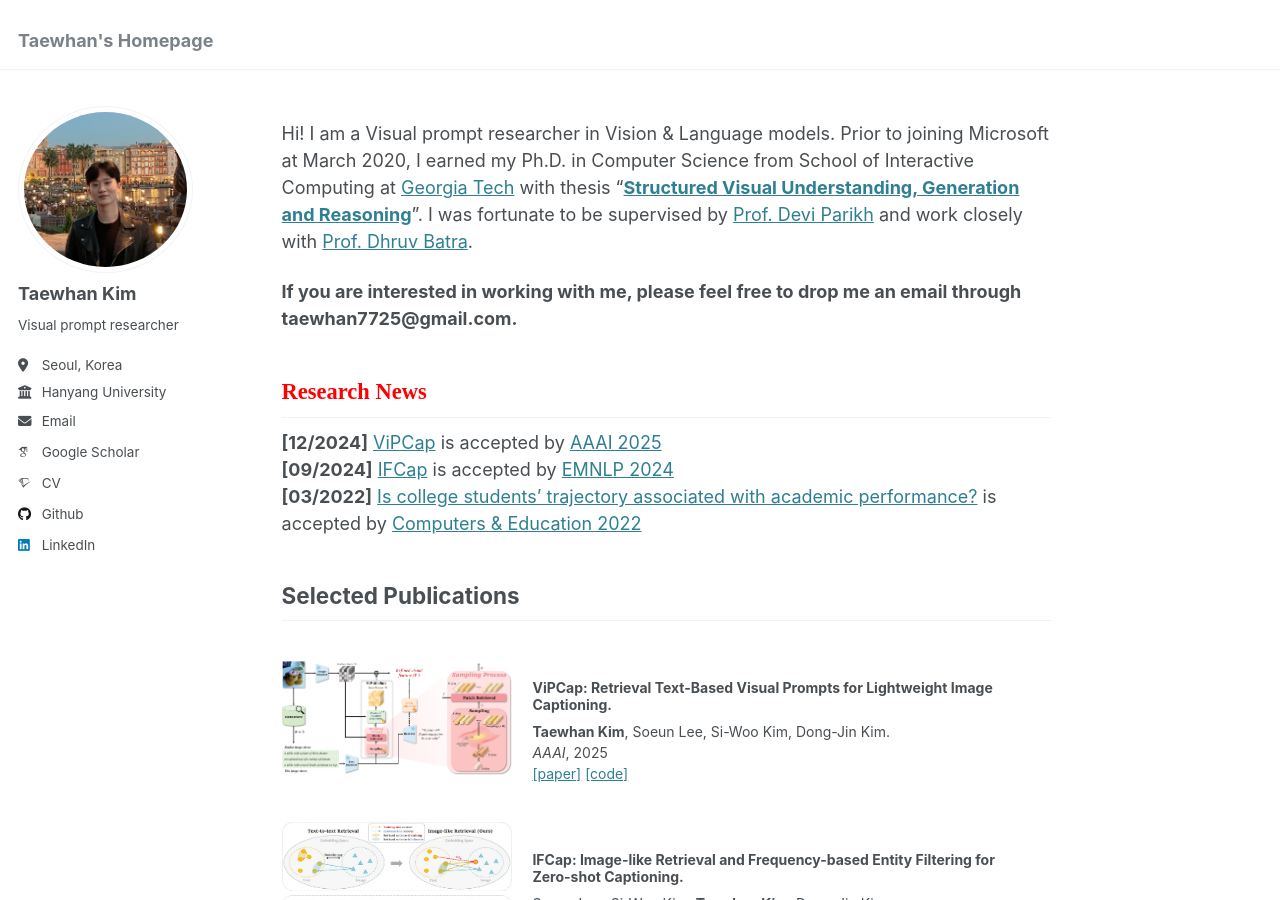
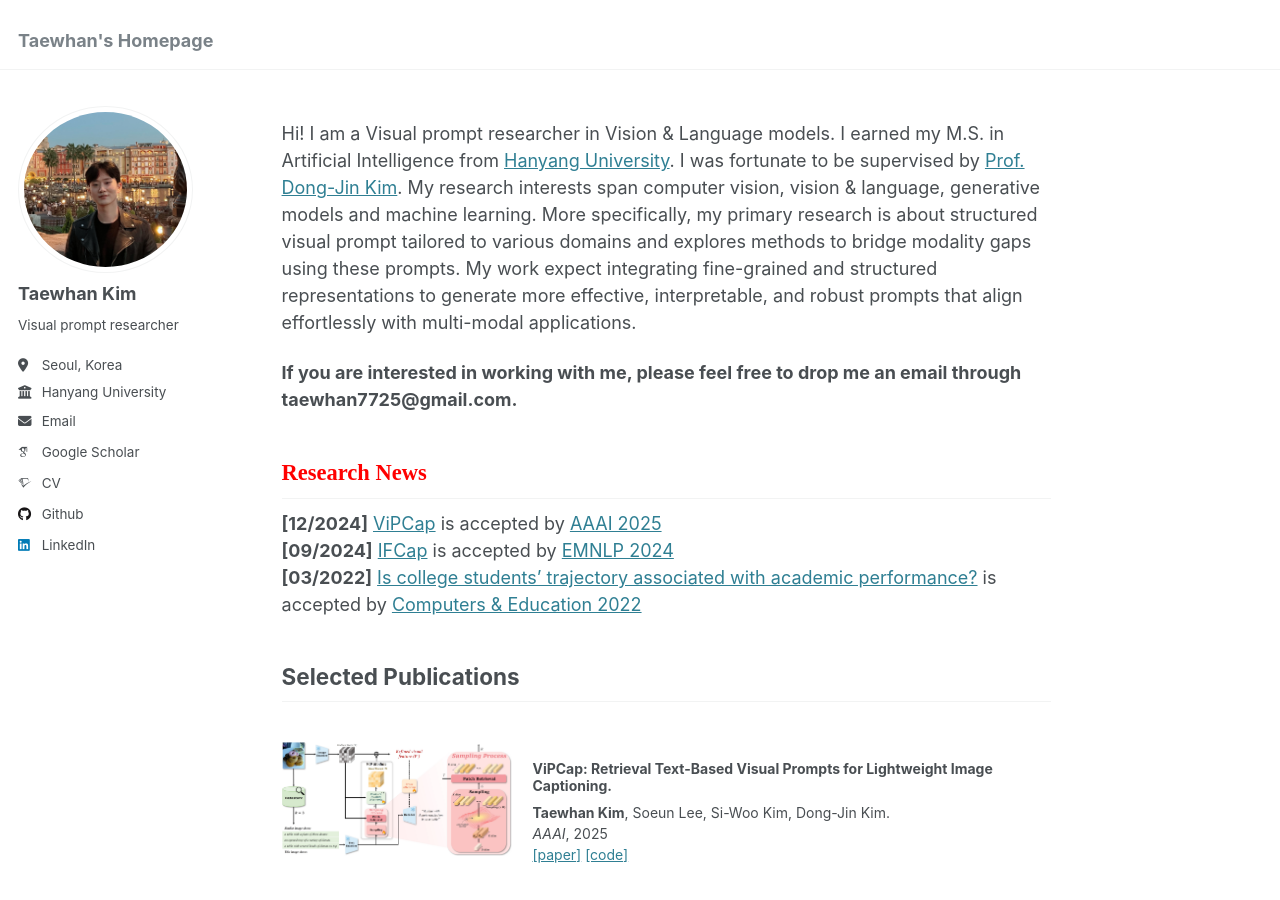
Before and after one commit to taewhankim/taewhankim.github.io, a Jekyll site: the page built from _pages/about.md, in a window 1280 px wide and 900 px high. Built offline with Jekyll 4.4.1, drawn with Linux system fonts in a browser that asks for light colours; some web fonts are replaced.

Commit message:
Update about.md

```diff
--- a/_pages/about.md
+++ b/_pages/about.md
@@ -8,8 +8,8 @@ redirect_from:
   - /about.html
 ---
 
-Hi! I am a Visual prompt researcher in Vision & Language models. Prior to joining Microsoft at March 2020, I earned my Ph.D. in Computer Science from School of Interactive Computing at [Georgia Tech](https://www.gatech.edu) with thesis "[**Structured Visual Understanding, Generation and Reasoning**](https://repository.gatech.edu/entities/publication/93299669-0326-445a-adbb-b6050cd2eec9)". I was fortunate to be supervised by [Prof. Devi Parikh](https://cc.gatech.edu/~parikh/) and work closely with [Prof. Dhruv Batra](https://www.cc.gatech.edu/~dbatra/).
-<!-- My research interests span in computer vision, vision & language and machine learning. More specifically, my primary researches are about structured visual understanding at different levels and how to further leverage them for intelligent interactions with human through language and environment through embodiment. I believe, by integrating fine-grained structured information, we can achieve better yet interpretable, grounded and robust multi-modality intelligent agents. -->
+Hi! I am a Visual prompt researcher in Vision & Language models. I earned my M.S. in Artificial Intelligence from [Hanyang University](https://www.hanyang.ac.kr). I was fortunate to be supervised by [Prof. Dong-Jin Kim](https://sites.google.com/site/djkimcv).
+My research interests span computer vision, vision & language, generative models and machine learning. More specifically, my primary research is about structured visual prompt tailored to various domains and explores methods to bridge modality gaps using these prompts. My work expect integrating fine-grained and structured representations to generate more effective, interpretable, and robust prompts that align effortlessly with multi-modal applications.
 
 **If you are interested in working with me, please feel free to drop me an email through taewhan7725@gmail.com.**
 
```
